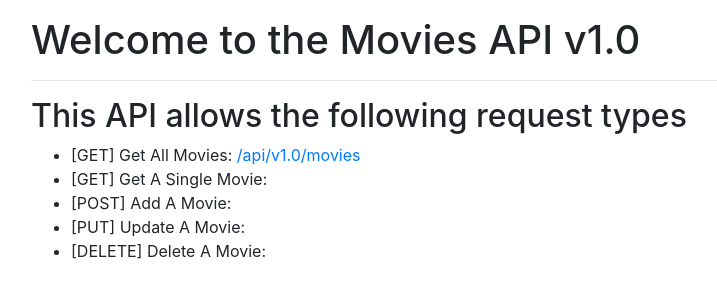
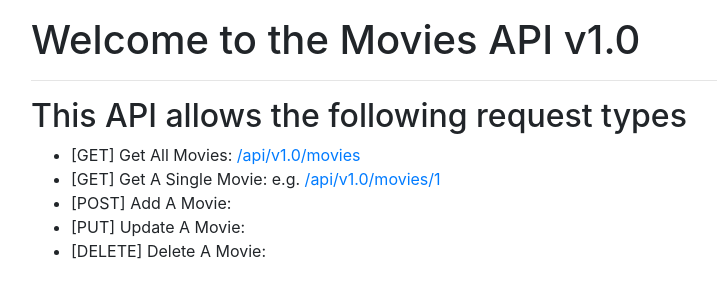
Before and after one commit to newline-sandbox/Movies-API-Flask, a Flask app: page / in a window 1280 px wide. Shown: the part 56-356 px from the top of the page, without its empty margins (69-786 px from the left). Run offline with Flask 2, Linux system fonts and the light colour scheme; some libraries are stand-ins or nearby versions.

Commit message:
add GET single movie

```diff
--- a/app.py
+++ b/app.py
@@ -58,5 +58,12 @@ def home():
 def get_movies():
   return jsonify({'movies': movies})
 
+@app.route("/api/v1.0/movies/<int:id>", methods=["GET"])
+def get_movie(id):
+  data = [movie for movie in movies if movie['id'] == id]
+  if len(data) == 0:
+    abort(404)
+  return jsonify({'movie': data[0]})
+
 if __name__ == '__main__':
   app.run(debug=True)
--- a/templates/home.html
+++ b/templates/home.html
@@ -8,7 +8,7 @@
       <h2> This API allows the following request types </h2>
       <ul>
         <li>[GET] Get All Movies: <a href="{{ url_for('get_movies') }}">{{ url_for('get_movies') }}</a></li>
-        <li>[GET] Get A Single Movie: </li>
+        <li>[GET] Get A Single Movie: e.g. <a href="{{ url_for('get_movie', id=1) }}">{{ url_for('get_movie', id=1) }}</a></li>
         <li>[POST] Add A Movie: </li>
         <li>[PUT] Update A Movie: </li>
         <li>[DELETE] Delete A Movie: </li>
```
